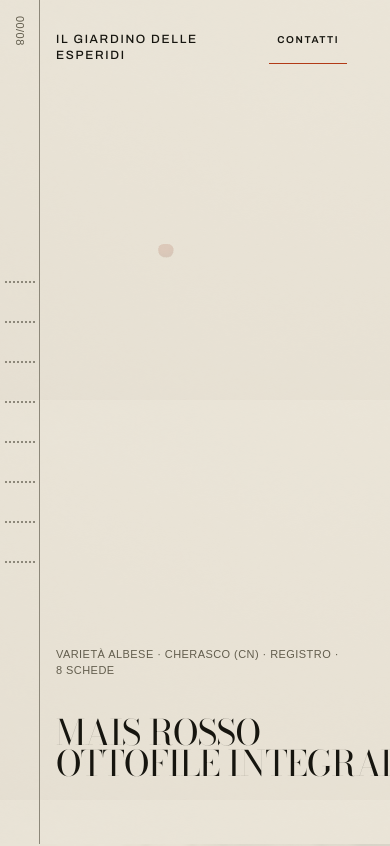
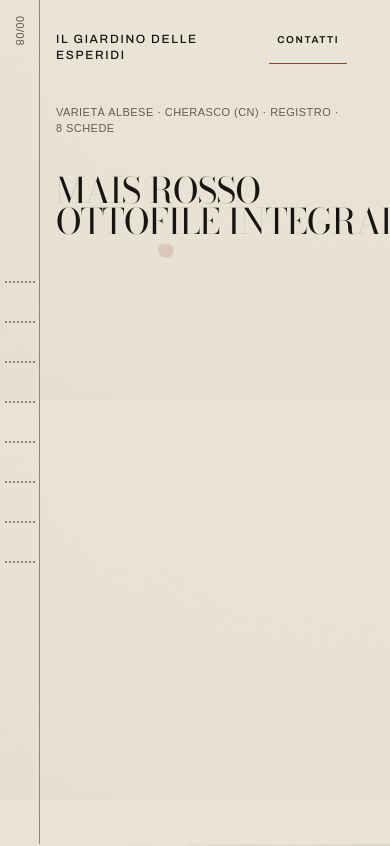
Before and after one commit to Marian-Ovidiu/giardino-delle-esperedi, a Next.js app: page / in a window 390 px wide. Shown: the top 846 px of the page. Built offline with nearby package versions, Linux system fonts and the light colour scheme; a web font is replaced by a local one.

Commit message:
Spazio hero mobile

```diff
--- a/src/styles/components.css
+++ b/src/styles/components.css
@@ -462,7 +462,24 @@ html[data-prologue-renderer="webgl2"] .prologue-static {
     grid-column: 6 / 8;
   }
 
+  /*
+   * The cover starts at the top, not at the foot of the screen.
+   *
+   * The base rule pins the hero with `align-content: end` on a 100svh box.
+   * On desktop that is the composition — the headline sits low and the field
+   * breathes above it. On a phone it produced ~518px of dead space between
+   * the header and the first line, with the title ending 64px above the fold.
+   *
+   * `start` puts the residual space BELOW the content, where it belongs.
+   * padding-top 104px against a header that ends at 64px leaves 40px of air —
+   * inside the 32–56px band and on the spacing scale.
+   *
+   * `100svh` is kept deliberately: svh is the SMALL viewport height, measured
+   * with the browser bars shown, so the first screen is never cut when the
+   * dynamic bar expands. It reserves the cover; it no longer positions it.
+   */
   .hero {
+    align-content: start;
     padding-top: var(--space-13);
     padding-bottom: var(--space-8);
   }
```
